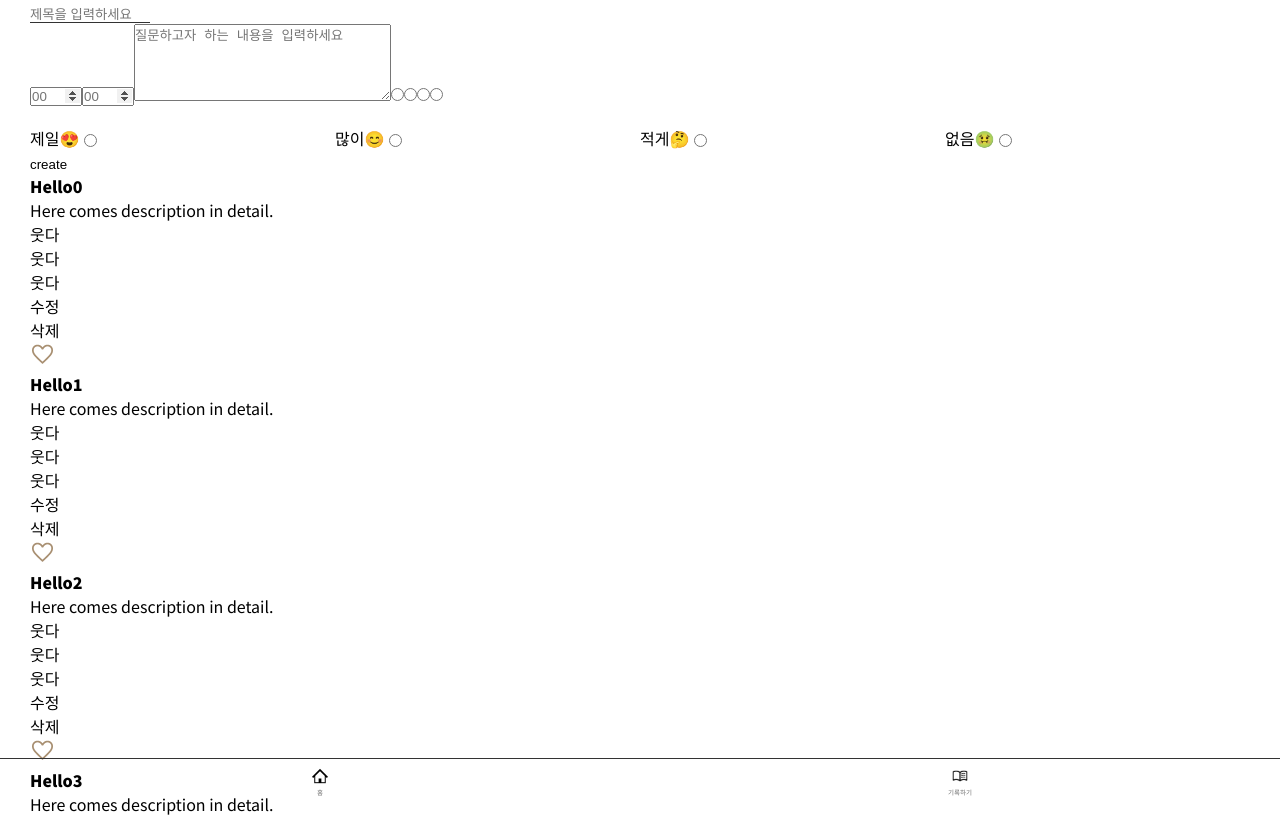
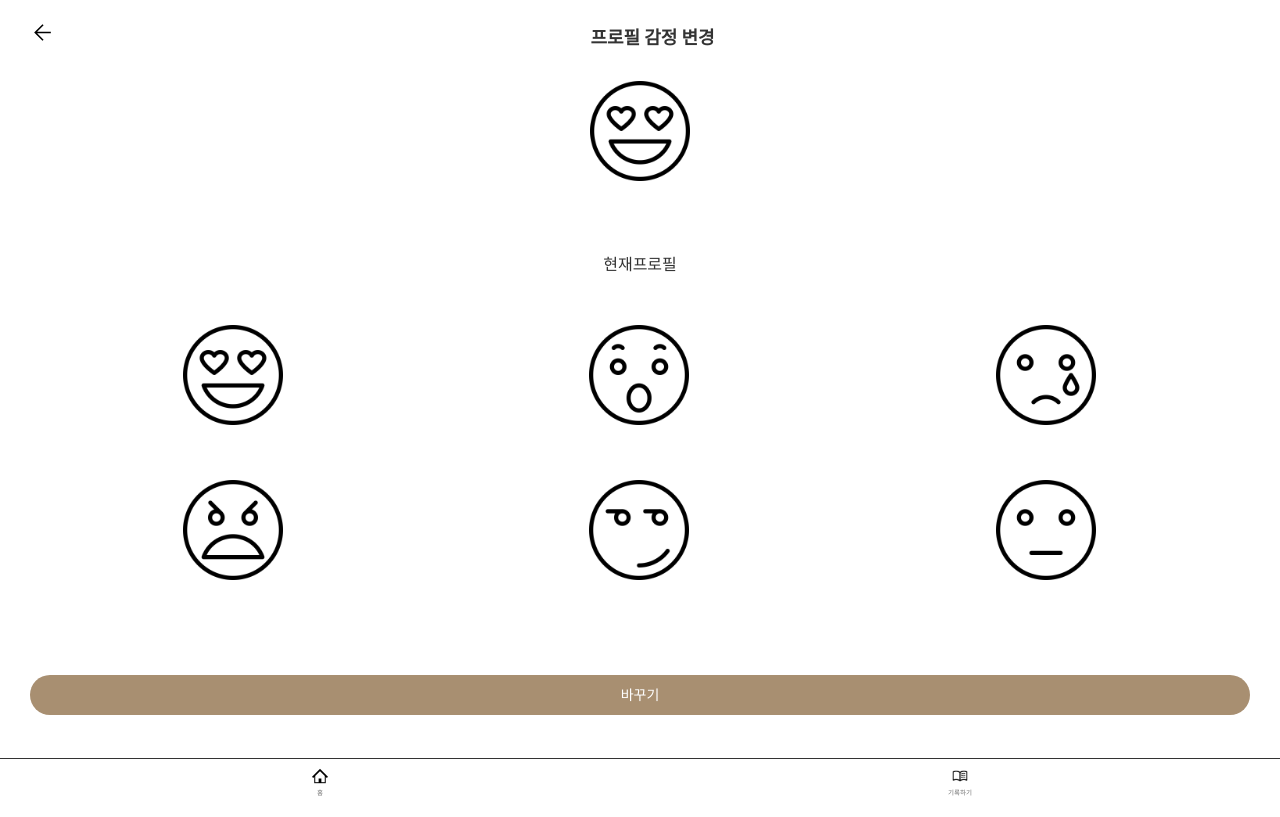
Before and after one commit to KIMYUNMEE/TodayMe, a React (Create React App) app: page /profile in a window 1280 px wide. Shown: the top 817 px of the page. Built offline with nearby package versions, Linux system fonts and the light colour scheme.

Commit message:
개인프로젝트 - 할일작성하기 수정완료

```diff
--- a/src/App.js
+++ b/src/App.js
@@ -1,8 +1,7 @@
-import React, { useState, useEffect, useRef } from "react";
+import React, { useState, useEffect } from "react";
 import { Route, Link } from "react-router-dom";
 import { connect } from "react-redux";
 import { useScript } from "./main/hook";
-
 import "./css/default.css";
 import "./App.css";
 
@@ -15,7 +14,6 @@ import Write from "./main/write";
 import Profile from "./sub/profile";
 import Footer from "./common/footer";
 import Notice from "./main/notice";
-const arr = ["white", "black", "blue", "green"];
 function App(props) {
   // kakao SDK import하기
   const status = useScript("https://developers.kakao.com/sdk/js/kakao.js");
@@ -36,7 +34,6 @@ function App(props) {
     }
   }, [status]);
   let [loadingState, setLoading] = useState(false);
-
   let [ranking, setRanking] = useState(0);
   let [parcent, setParcent] = useState(0);
   let [addToggle, setAddToggle] = useState(false);
@@ -52,333 +49,11 @@ function App(props) {
   const upParcent = +localStorage.getItem(parcent_name);
   const upDay = localStorage.getItem(props.reducer7[0].first);
   const upgradDay = JSON.parse(upDay);
-  const input = useRef(null);
-  const input1 = useRef(null);
-  const input2 = useRef(null);
-  const textarea = useRef(null);
-
-  const updateInput = useRef(null);
-  const updateTextarea = useRef(null);
-
-  const updateTextarea2 = useRef(null);
-
   var countDate = new Date();
   countDate.setHours(24, 0, 0, 0);
-  const getLocalItems = () => {
-    let data = localStorage.getItem("posts");
 
-    if (data) {
-      return JSON.parse(data);
-    } else {
-      return [
-        {
-          title: "Hello0",
-          content: "Here comes description in detail.",
-          emo: "웃다",
-          emo1: "웃다",
-          emo2: "웃다",
-        },
-        {
-          title: "Hello1",
-          content: "Here comes description in detail.",
-          emo: "웃다",
-          emo1: "웃다",
-          emo2: "웃다",
-        },
-        {
-          title: "Hello2",
-          content: "Here comes description in detail.",
-          emo: "웃다",
-          emo1: "웃다",
-          emo2: "웃다",
-        },
-        {
-          title: "Hello3",
-          content: "Here comes description in detail.",
-          emo: "웃다",
-          emo1: "웃다",
-          emo2: "웃다",
-        },
-      ];
-    }
-  };
-
-  const [posts, setPosts] = useState(getLocalItems);
-  const createPost = () => {
-    let ab1 = document.querySelector(".abc").value;
-    let ab = document.querySelector(".text_area1").value;
-    if (!input.current.value || !textarea.current.value) {
-      alert("제목과 본문을 입력하세요");
-      return;
-    }
-    setPosts([
-      {
-        title: input.current.value,
-        content: textarea.current.value,
-        emo: ab,
-        emo1: input1.current.value,
-        emo2: input2.current.value,
-        radio: ab1,
-      },
-      ...posts,
-    ]);
-    input.current.value = "";
-    input1.current.value = "";
-    input2.current.value = "";
-    textarea.current.value = "";
-
-    ab1 = "";
-    ab = "";
-  };
-  const deletePost = (index) => {
-    setPosts(posts.filter((_, postIndex) => postIndex !== index));
-  };
-
-  const enableUpdate = (index) => {
-    setPosts(
-      posts.map((post, postIndex) => {
-        if (postIndex === index) post.enableUpdate = true;
-        return post;
-      })
-    );
-    console.log(posts);
-  };
-  const disableUpdate = (index) => {
-    setPosts(
-      posts.map((post, postIndex) => {
-        if (postIndex === index) post.enableUpdate = false;
-        return post;
-      })
-    );
-    console.log(posts);
-  };
-
-  const updatePost = (index) => {
-    if (!updateInput.current.value || !updateTextarea.current.value) {
-      alert("수정할 제목과 본문을 모두 입력하세요.");
-      return;
-    }
-    setPosts(
-      posts.map((post, postIndex) => {
-        if (postIndex === index) {
-          post.title = updateInput.current.value;
-          post.content = updateTextarea.current.value;
-          post.emo = updateTextarea2.current.value;
-
-          post.enableUpdate = false;
-        }
-        return post;
-      })
-    );
-  };
-  useEffect(() => {
-    localStorage.setItem("posts", JSON.stringify(posts));
-  }, [posts]);
   return (
     <div className="App">
-      <input type="text" placeholder="제목을 입력하세요" ref={input} />
-      <br />
-      <input
-        className="time_txt"
-        placeholder="00"
-        maxLength="2"
-        type="number"
-        min="00"
-        max="24"
-        ref={input1}
-      ></input>
-      <input
-        className="time_txt"
-        placeholder="00"
-        type="number"
-        maxLength="2"
-        min="00"
-        max="60"
-        ref={input2}
-      ></input>
-      <textarea
-        cols="30"
-        rows="5"
-        placeholder="질문하고자 하는 내용을 입력하세요"
-        ref={textarea}
-      ></textarea>
-      {arr.map((color) => (
-        <input type="radio" name="colors" value={color} className="abc" />
-      ))}
-      <ul className="text_area1_wrap">
-        <li>
-          <label htmlFor="rad_01">제일😍</label>
-          <input
-            className="text_area1"
-            id="rad_01"
-            placeholder="중요도"
-            type="radio"
-            value="제일😍"
-            onChange={(e) => {
-              setPosts([
-                {
-                  emo: e.current.value,
-                },
-                ...posts,
-              ]);
-            }}
-          ></input>
-        </li>
-        <li>
-          <label htmlFor="rad_02">많이😊</label>
-          <input
-            className="text_area1"
-            id="rad_02"
-            placeholder="중요도"
-            type="radio"
-            value="많이😊"
-            onChange={(e) => {
-              setPosts([
-                {
-                  emo: e.current.value,
-                },
-                ...posts,
-              ]);
-            }}
-          ></input>
-        </li>
-        <li>
-          <label htmlFor="rad_03">적게🤔</label>
-          <input
-            className="text_area1"
-            id="rad_03"
-            placeholder="중요도"
-            type="radio"
-            value="적게🤔"
-            onChange={(e) => {
-              setPosts([
-                {
-                  emo: e.current.value,
-                },
-                ...posts,
-              ]);
-            }}
-          ></input>
-        </li>
-        <li>
-          <label htmlFor="rad_04">없음🤢</label>
-          <input
-            className="text_area1"
-            id="rad_04"
-            placeholder="중요도"
-            type="radio"
-            value="없음🤢"
-            onChange={(e) => {
-              setPosts([
-                {
-                  emo: e.current.value,
-                },
-                ...posts,
-              ]);
-            }}
-          ></input>
-        </li>
-      </ul>
-      <button onClick={createPost}>create</button>
-
-      {posts.map((post, index) => {
-        return (
-          <article key={index}>
-            {post.enableUpdate ? (
-              // 수정모드
-              <>
-                <div className="post">
-                  <input
-                    type="text"
-                    defaultValue={post.title}
-                    ref={updateInput}
-                  />
-                  <br />
-                  <textarea
-                    defaultValue={post.content}
-                    ref={updateTextarea}
-                  ></textarea>
-                </div>
-                <ul className="btns">
-                  <li onClick={() => updatePost(index)}>입력</li>
-                  <li onClick={() => disableUpdate(index)}>취소</li>
-                </ul>
-              </>
-            ) : (
-              // 출력모드
-              <>
-                <div className="post">
-                  <strong className="abcd">{post.title}</strong>
-                  <p className="efg">{post.content}</p>
-                  <p>{post.emo1}</p>
-
-                  {post.emo2 === "" ? "00" : post.emo2}
-                  <p>{post.emo}</p>
-                  <p>{post.radio}</p>
-                </div>
-                <ul className="btns">
-                  <li onClick={() => enableUpdate(index)}>수정</li>
-                  <li onClick={() => deletePost(index)}>삭제</li>
-                  <li>
-                    <button
-                      id={index}
-                      onClick={() => {
-                        var nowTime = new Date();
-
-                        var year = nowTime.getFullYear();
-                        var mon = nowTime.getMonth() + 1;
-                        var date = nowTime.getDate();
-                        var hour = nowTime.getHours();
-                        var min = nowTime.getMinutes();
-
-                        let ymdInfo = {
-                          year: year,
-                          mon: mon,
-                          date: date,
-                          hour: hour,
-                          min: min,
-                        };
-
-                        parcent >= 100
-                          ? setParcent(parcent)
-                          : setParcent(parcent + 25);
-                        localStorage.setItem(parcent_name, parcent + 25);
-
-                        props.dispatch({ type: "알림아이콘보기" });
-                        props.dispatch({
-                          type: "텍스트보내기",
-                          payload3: posts[index].title,
-                        });
-
-                        parcent === 50
-                          ? setRanking(Number(ranking) + 1)
-                          : setRanking(Number(ranking));
-
-                        localStorage.setItem(rank, ranking);
-                        props.dispatch({
-                          type: "날짜전송",
-                          payload2: ymdInfo,
-                        });
-                        const txt01 = document.querySelectorAll(".btns button");
-                        const txt011 = document.querySelectorAll(".post .abcd");
-
-                        const txt02 = document.querySelectorAll(".post .efg");
-
-                        txt01[index].classList.add("off");
-                        txt011[index].classList.add("op_off");
-                        txt02[index].classList.add("op_off");
-                      }}
-                    >
-                      <img src="../btn_complete.png" alt="check"></img>
-                    </button>
-                  </li>
-                </ul>
-              </>
-            )}
-          </article>
-        );
-      })}
-
       {useEffect(() => {
         var moment = new Date();
         let start = new Date(
@@ -388,7 +63,6 @@ function App(props) {
                 upgradDay[0].findDay - 1
               }`
         );
-
         let difference = moment - start;
         let oneDay = 1000 * 60 * 60 * 24;
         let counte = Math.floor(difference / oneDay);
@@ -404,7 +78,6 @@ function App(props) {
         var timer = setInterval(function () {
           var moment = new Date().getTime();
           var difference = countDate - moment;
-
           var hours = Math.floor(
             (difference % (1000 * 60 * 60 * 24)) / (1000 * 60 * 60)
           );
@@ -500,15 +173,6 @@ function App(props) {
                   <div className="member_caption">
                     님은 {firstDay}일째 알찬 하루를 사용중!!
                   </div>
-                  {arr.map((color) => (
-                    <input
-                      type="radio"
-                      name="colors"
-                      value={color}
-                      className="abc"
-                      onChange={() => {}}
-                    />
-                  ))}
                 </div>
               </section>
               <section className="section02">
@@ -551,6 +215,106 @@ function App(props) {
                     <li>중요도</li>
                     <li>완료</li>
                   </ul>
+                  {upTodo !== null
+                    ? upgradTodo.map(function (a, i) {
+                        return (
+                          <div className="list" key={i}>
+                            <ul>
+                              <li>
+                                <p className="today_date">
+                                  {upgradTodo[i].postText}:
+                                  {upgradTodo[i].postTime}
+                                </p>
+                              </li>
+                              <li>
+                                <p className="today_txt">
+                                  {upgradTodo[i].post}
+                                </p>
+                              </li>
+                              <li>
+                                <p className="today_best">
+                                  {upgradTodo[i].postEmotion}
+                                </p>
+                              </li>
+                              <li>
+                                <button
+                                  id={i}
+                                  onClick={() => {
+                                    var nowTime = new Date();
+                                    var year = nowTime.getFullYear();
+                                    var mon = nowTime.getMonth() + 1;
+                                    var date = nowTime.getDate();
+                                    var hour = nowTime.getHours();
+                                    var min = nowTime.getMinutes();
+                                    let DateFac = {
+                                      year: year,
+                                      mon: mon,
+                                      date: date,
+                                      hour: hour,
+                                      min: min,
+                                    };
+                                    parcent >= 100
+                                      ? setParcent(parcent)
+                                      : setParcent(parcent + 25);
+                                    localStorage.setItem(
+                                      parcent_name,
+                                      parcent + 25
+                                    );
+                                    props.dispatch({
+                                      type: "날짜전송",
+                                      payload2: DateFac,
+                                    });
+                                    props.dispatch({ type: "알림아이콘보기" });
+                                    props.dispatch({
+                                      type: "텍스트보내기",
+                                      payload3: upgradTodo[i].post,
+                                    });
+                                    parcent === 50
+                                      ? setRanking(Number(ranking) + 1)
+                                      : setRanking(Number(ranking));
+                                    localStorage.setItem(rank, ranking);
+                                    const finded = document.querySelectorAll(
+                                      ".section02 .list button"
+                                    );
+                                    const todayFind = document.querySelectorAll(
+                                      ".section02 .list .today_date"
+                                    );
+                                    const todayFind1 =
+                                      document.querySelectorAll(
+                                        ".section02 .list .today_best"
+                                      );
+                                    const todayFind2 =
+                                      document.querySelectorAll(
+                                        ".section02 .list .today_txt"
+                                      );
+                                    finded[i].classList.add("off");
+                                    todayFind[i].classList.add("op_off");
+                                    todayFind1[i].classList.add("op_off");
+                                    todayFind2[i].classList.add("op_off");
+                                  }}
+                                >
+                                  <img
+                                    src="../btn_complete.png"
+                                    alt="check"
+                                  ></img>
+                                </button>
+                                <button
+                                  onClick={() => {
+                                    props.dispatch({
+                                      type: "삭제",
+                                      payload13: upgradTodo,
+                                    });
+                                  }}
+                                  className="delete"
+                                >
+                                  삭제하기
+                                </button>
+                              </li>
+                            </ul>
+                          </div>
+                        );
+                      })
+                    : null}
                 </div>
               </section>
               {props.reducer[0].toggle === true ? <Write></Write> : null}
@@ -581,7 +345,6 @@ function App(props) {
     </div>
   );
 }
-
 function store01(state) {
   return {
     reducer: state.reducer,
@@ -591,7 +354,7 @@ function store01(state) {
     reducer5: state.reducer5,
     reducer6: state.reducer7,
     reducer7: state.reducer6,
+    reducer8: state.reducer13,
   };
 }
-
 export default connect(store01)(App);
--- a/src/main/write.js
+++ b/src/main/write.js
@@ -55,6 +55,7 @@ function Writeform(props) {
               placeholder="중요도"
               type="radio"
               value="제일😍"
+              name="emotion"
               onChange={(e) => {
                 setPostEmotion(e.target.value);
               }}
@@ -68,6 +69,7 @@ function Writeform(props) {
               placeholder="중요도"
               type="radio"
               value="많이😊"
+              name="emotion"
               onChange={(e) => {
                 setPostEmotion(e.target.value);
               }}
@@ -80,6 +82,7 @@ function Writeform(props) {
               id="rad_03"
               placeholder="중요도"
               type="radio"
+              name="emotion"
               value="적게🤔"
               onChange={(e) => {
                 setPostEmotion(e.target.value);
@@ -93,6 +96,7 @@ function Writeform(props) {
               id="rad_04"
               placeholder="중요도"
               type="radio"
+              name="emotion"
               value="없음🤢"
               onChange={(e) => {
                 setPostEmotion(e.target.value);
```
Also changed, not shown: src/css/index.css (+45 -10 lines), src/index.js (+11 -10 lines).
